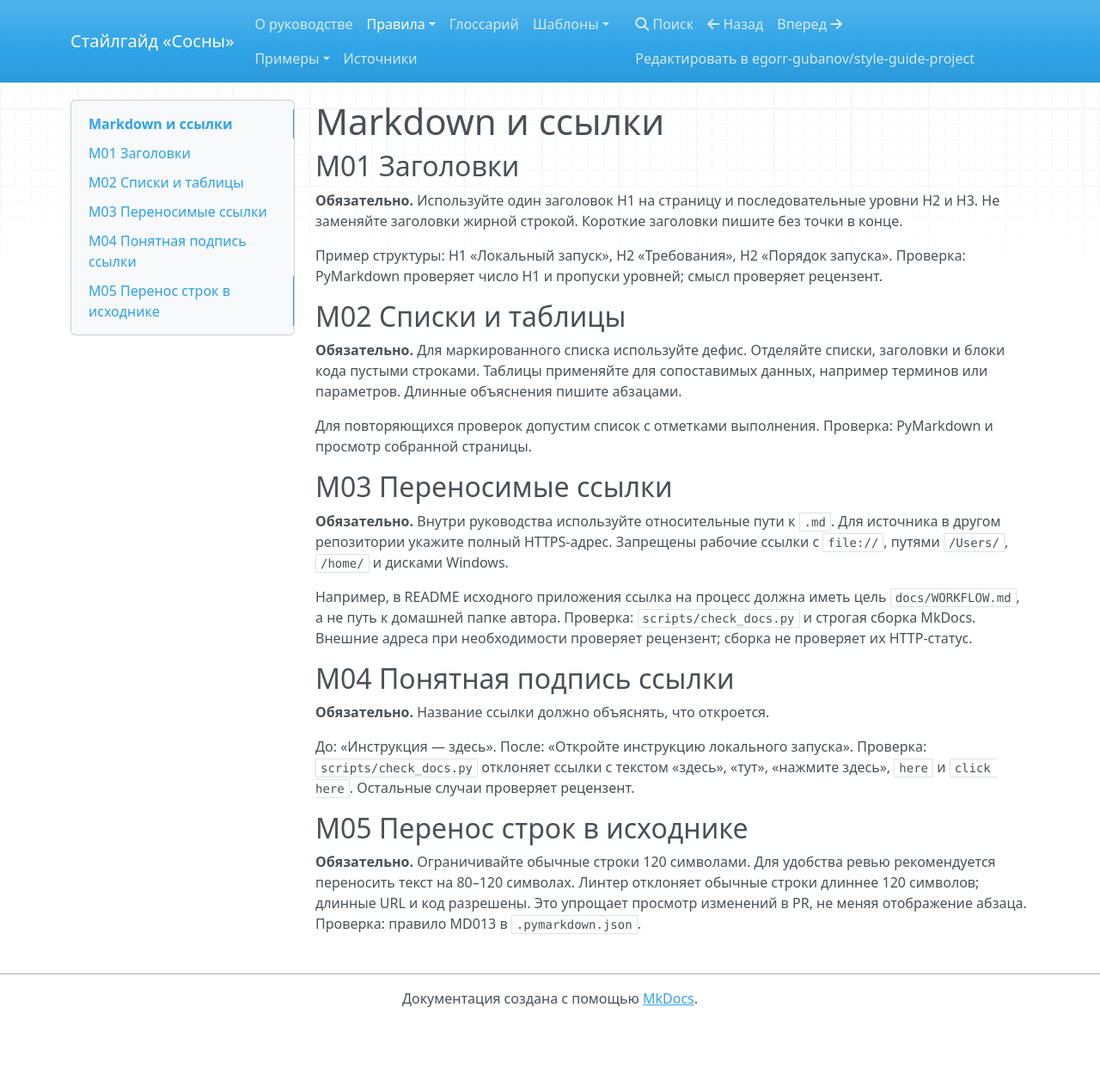
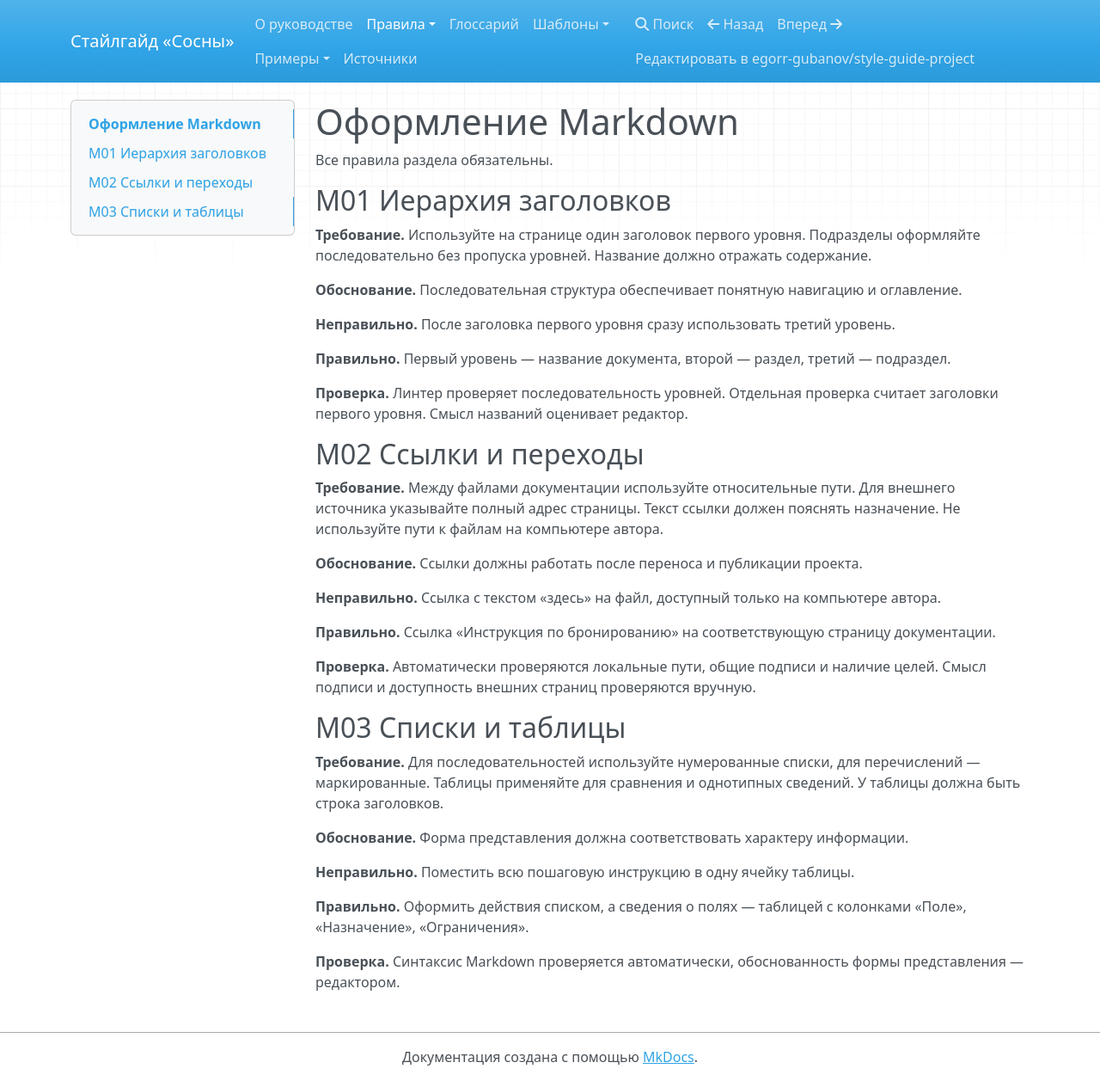
Before and after one commit to egorr-gubanov/style-guide-project, an MkDocs documentation site: the page built from docs/rules/markdown.md, in a window 1280 px wide and 1257 px high. Shown: the whole window at 86% size. Built offline with MkDocs 1.6.1, drawn with Linux system fonts in a browser that asks for light colours; nearby versions of some CDN libraries.

```diff
--- a/docs/rules/markdown.md
+++ b/docs/rules/markdown.md
@@ -1,46 +1,39 @@
-# Markdown и ссылки
+# Оформление Markdown
 
-## M01 Заголовки
+Все правила раздела обязательны.
 
-**Обязательно.** Используйте один заголовок H1 на страницу и последовательные
-уровни H2 и H3. Не заменяйте заголовки жирной строкой. Короткие заголовки пишите
-без точки в конце.
+## M01 Иерархия заголовков
 
-Пример структуры: H1 «Локальный запуск», H2 «Требования», H2 «Порядок запуска».
-Проверка: PyMarkdown проверяет число H1 и пропуски уровней; смысл проверяет рецензент.
+**Требование.** Используйте на странице один заголовок первого уровня. Подразделы оформляйте последовательно без пропуска уровней. Название должно отражать содержание.
 
-## M02 Списки и таблицы
+**Обоснование.** Последовательная структура обеспечивает понятную навигацию и оглавление.
 
-**Обязательно.** Для маркированного списка используйте дефис. Отделяйте списки,
-заголовки и блоки кода пустыми строками. Таблицы применяйте для сопоставимых данных,
-например терминов или параметров. Длинные объяснения пишите абзацами.
+**Неправильно.** После заголовка первого уровня сразу использовать третий уровень.
 
-Для повторяющихся проверок допустим список с отметками выполнения.
-Проверка: PyMarkdown и просмотр собранной страницы.
+**Правильно.** Первый уровень — название документа, второй — раздел, третий — подраздел.
 
-## M03 Переносимые ссылки
+**Проверка.** Линтер проверяет последовательность уровней. Отдельная проверка считает заголовки первого уровня. Смысл названий оценивает редактор.
 
-**Обязательно.** Внутри руководства используйте относительные пути к `.md`.
-Для источника в другом репозитории укажите полный HTTPS-адрес.
-Запрещены рабочие ссылки с `file://`, путями `/Users/`, `/home/` и дисками Windows.
+## M02 Ссылки и переходы
 
-Например, в README исходного приложения ссылка на процесс должна иметь цель
-`docs/WORKFLOW.md`, а не путь к домашней папке автора.
-Проверка: `scripts/check_docs.py` и строгая сборка MkDocs.
-Внешние адреса при необходимости проверяет рецензент; сборка не проверяет их HTTP-статус.
+**Требование.** Между файлами документации используйте относительные пути. Для внешнего источника указывайте полный адрес страницы. Текст ссылки должен пояснять назначение. Не используйте пути к файлам на компьютере автора.
 
-## M04 Понятная подпись ссылки
+**Обоснование.** Ссылки должны работать после переноса и публикации проекта.
 
-**Обязательно.** Название ссылки должно объяснять, что откроется.
+**Неправильно.** Ссылка с текстом «здесь» на файл, доступный только на компьютере автора.
 
-До: «Инструкция — здесь». После: «Откройте инструкцию локального запуска».
-Проверка: `scripts/check_docs.py` отклоняет ссылки с текстом «здесь», «тут»,
-«нажмите здесь», `here` и `click here`. Остальные случаи проверяет рецензент.
+**Правильно.** Ссылка «Инструкция по бронированию» на соответствующую страницу документации.
 
-## M05 Перенос строк в исходнике
+**Проверка.** Автоматически проверяются локальные пути, общие подписи и наличие целей. Смысл подписи и доступность внешних страниц проверяются вручную.
 
-**Обязательно.** Ограничивайте обычные строки 120 символами. Для удобства ревью
-рекомендуется переносить текст на 80–120 символах.
-Линтер отклоняет обычные строки длиннее 120 символов; длинные URL и код разрешены.
-Это упрощает просмотр изменений в PR, не меняя отображение абзаца.
-Проверка: правило MD013 в `.pymarkdown.json`.
+## M03 Списки и таблицы
+
+**Требование.** Для последовательностей используйте нумерованные списки, для перечислений — маркированные. Таблицы применяйте для сравнения и однотипных сведений. У таблицы должна быть строка заголовков.
+
+**Обоснование.** Форма представления должна соответствовать характеру информации.
+
+**Неправильно.** Поместить всю пошаговую инструкцию в одну ячейку таблицы.
+
+**Правильно.** Оформить действия списком, а сведения о полях — таблицей с колонками «Поле», «Назначение», «Ограничения».
+
+**Проверка.** Синтаксис Markdown проверяется автоматически, обоснованность формы представления — редактором.
```
Also changed, not shown: docs/rules/accuracy.md (added, +27 -0 lines), docs/rules/examples.md (added, +39 -0 lines), docs/rules/notation.md (added, +27 -0 lines), docs/rules/review.md (added, +27 -0 lines), docs/rules/structure.md (+26 -23 lines), docs/rules/terminology.md (+20 -21 lines), docs/rules/voice.md (+17 -20 lines).
